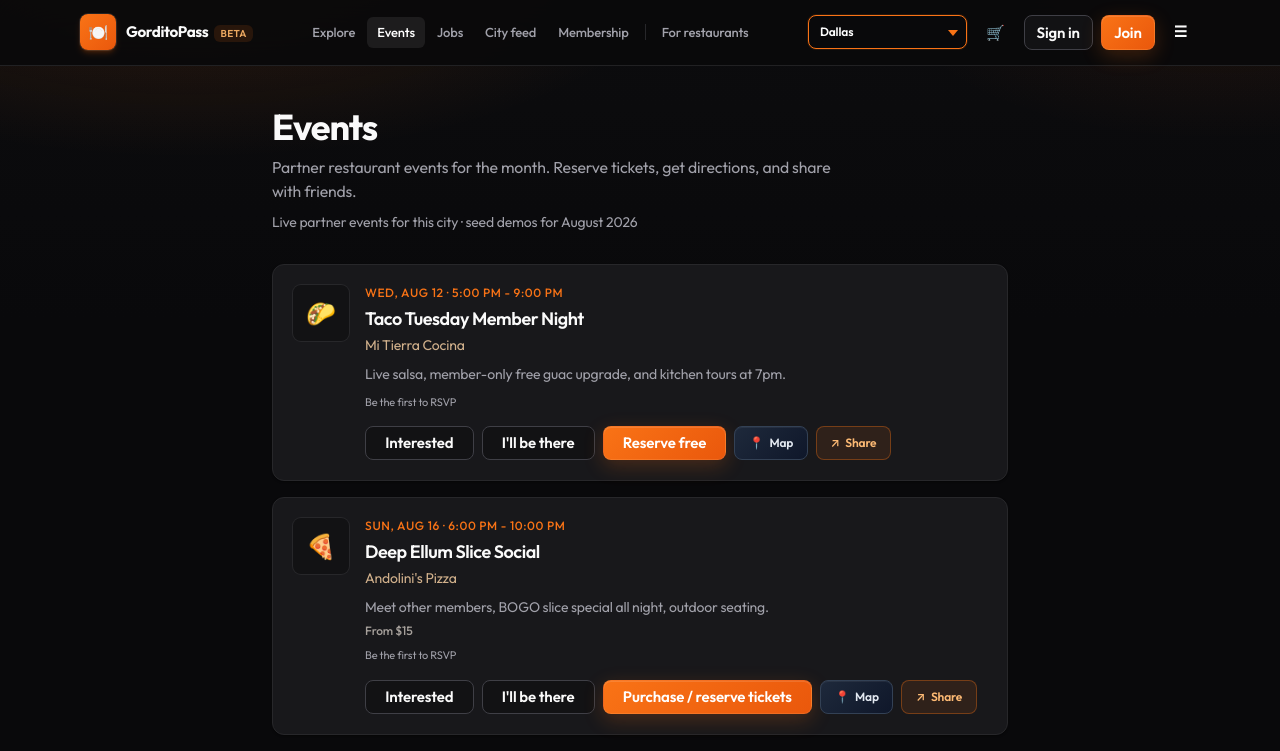
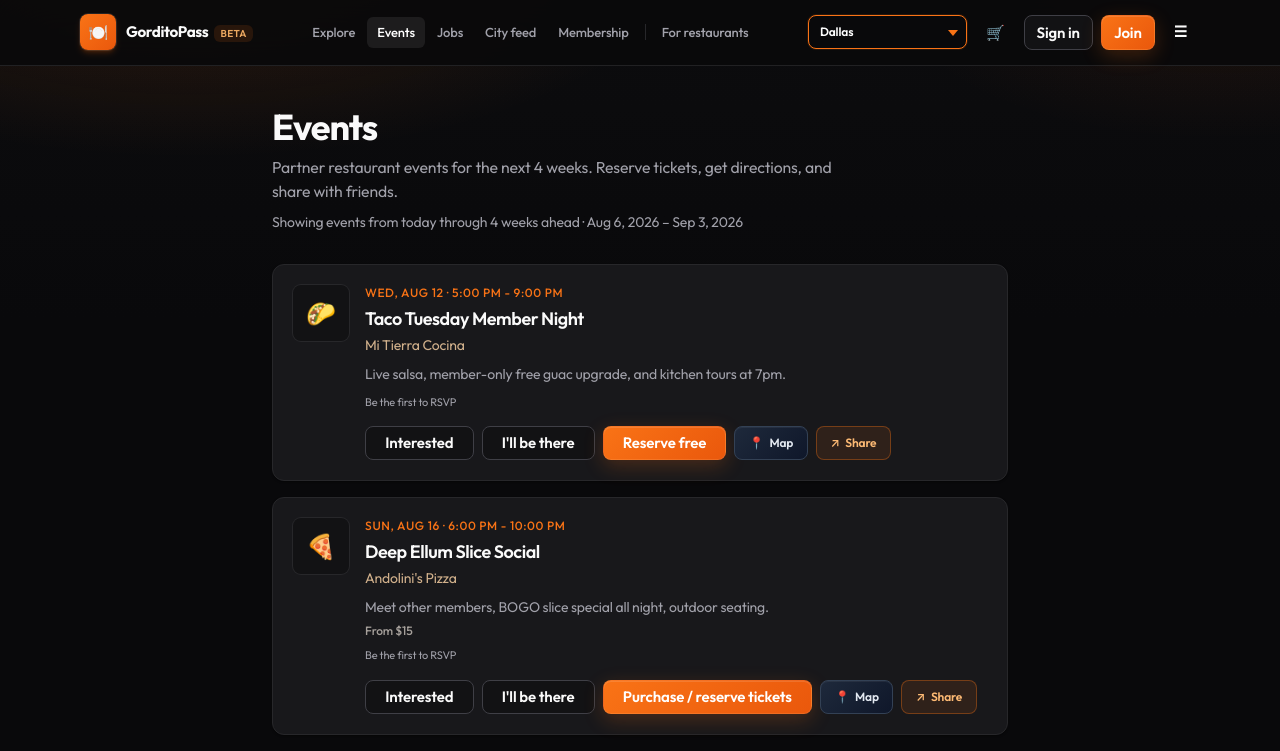
Before and after one commit to 2D-Ramon/gorditopass, a Next.js app: page /events in a window 1280 px wide. Shown: the top 751 px of the page. Built offline with nearby package versions, Linux system fonts and the light colour scheme.

Commit message:
feat: events show rolling 4-week window from today

```diff
--- a/src/app/events/page.tsx
+++ b/src/app/events/page.tsx
@@ -8,6 +8,22 @@ import type { PartnerEvent } from "@/lib/types";
 
 function mapsUrl(address: string) {
   return `https://www.google.com/maps/search/?api=1&query=${encodeURIComponent(address)}`;
+}
+
+/** Inclusive window: today through 4 weeks from today (28 days). */
+function getFourWeekWindow() {
+  const start = new Date();
+  start.setHours(0, 0, 0, 0);
+  const end = new Date(start);
+  end.setDate(end.getDate() + 28);
+  end.setHours(23, 59, 59, 999);
+  return { start, end };
+}
+
+function isWithinFourWeeks(dateStr: string, start: Date, end: Date): boolean {
+  const d = new Date(dateStr + "T12:00:00");
+  if (Number.isNaN(d.getTime())) return false;
+  return d >= start && d <= end;
 }
 
 function shareEvent(e: PartnerEvent) {
@@ -41,41 +57,55 @@ export default function EventsPage() {
     [partnerEvents],
   );
 
+  const { start, end, rangeLabel } = useMemo(() => {
+    const w = getFourWeekWindow();
+    const fmt = (d: Date) =>
+      d.toLocaleDateString("en-US", {
+        month: "short",
+        day: "numeric",
+        year: "numeric",
+      });
+    return {
+      start: w.start,
+      end: w.end,
+      rangeLabel: `${fmt(w.start)} – ${fmt(w.end)}`,
+    };
+  }, []);
+
   const events = useMemo(() => {
-    const now = new Date();
-    const month = now.getMonth();
-    const year = now.getFullYear();
-    const partnerForCity = livePartner.filter((e) => e.city === city);
-    const seedForMonth = PARTNER_EVENTS.filter((e) => {
-      if (e.city !== city) return false;
-      const d = new Date(e.date + "T12:00:00");
-      return d.getMonth() === month && d.getFullYear() === year;
-    });
+    const partnerInWindow = livePartner.filter(
+      (e) => e.city === city && isWithinFourWeeks(e.date, start, end),
+    );
+    const seedInWindow = PARTNER_EVENTS.filter(
+      (e) => e.city === city && isWithinFourWeeks(e.date, start, end),
+    );
     const seen = new Set<string>();
-    const all = [...partnerForCity, ...seedForMonth].filter((e) => {
+    const all = [...partnerInWindow, ...seedInWindow].filter((e) => {
       if (seen.has(e.id)) return false;
       seen.add(e.id);
       return true;
     });
     return all.sort((a, b) => a.date.localeCompare(b.date));
-  }, [city, livePartner]);
-
-  const monthLabel = new Date().toLocaleString("en-US", {
-    month: "long",
-    year: "numeric",
-  });
+  }, [city, livePartner, start, end]);
 
   return (
     <div className="mx-auto max-w-3xl px-4 py-10">
       <h1 className="gp-page-title">Events</h1>
       <p className="gp-page-sub">
-        Partner restaurant events for the month. Reserve tickets, get
+        Partner restaurant events for the next 4 weeks. Reserve tickets, get
         directions, and share with friends.
       </p>
       <p className="mt-2 text-sm text-muted">
-        Live partner events for this city · seed demos for {monthLabel}
-        {livePartner.length > 0
-          ? ` · ${livePartner.filter((e) => e.city === city).length} approved partner event(s)`
+        Showing events from today through 4 weeks ahead · {rangeLabel}
+        {livePartner.filter(
+          (e) => e.city === city && isWithinFourWeeks(e.date, start, end),
+        ).length > 0
+          ? ` · ${
+              livePartner.filter(
+                (e) =>
+                  e.city === city && isWithinFourWeeks(e.date, start, end),
+              ).length
+            } approved partner event(s)`
           : ""}
       </p>
 
@@ -86,8 +116,8 @@ export default function EventsPage() {
       <div className="mt-8 space-y-4">
         {events.length === 0 && (
           <p className="text-sm text-muted">
-            No events yet for this city. Partner events appear here after admin
-            approval.
+            No events in the next 4 weeks for this city. Partner events appear
+            here after admin approval.
           </p>
         )}
         {events.map((e) => {
```
